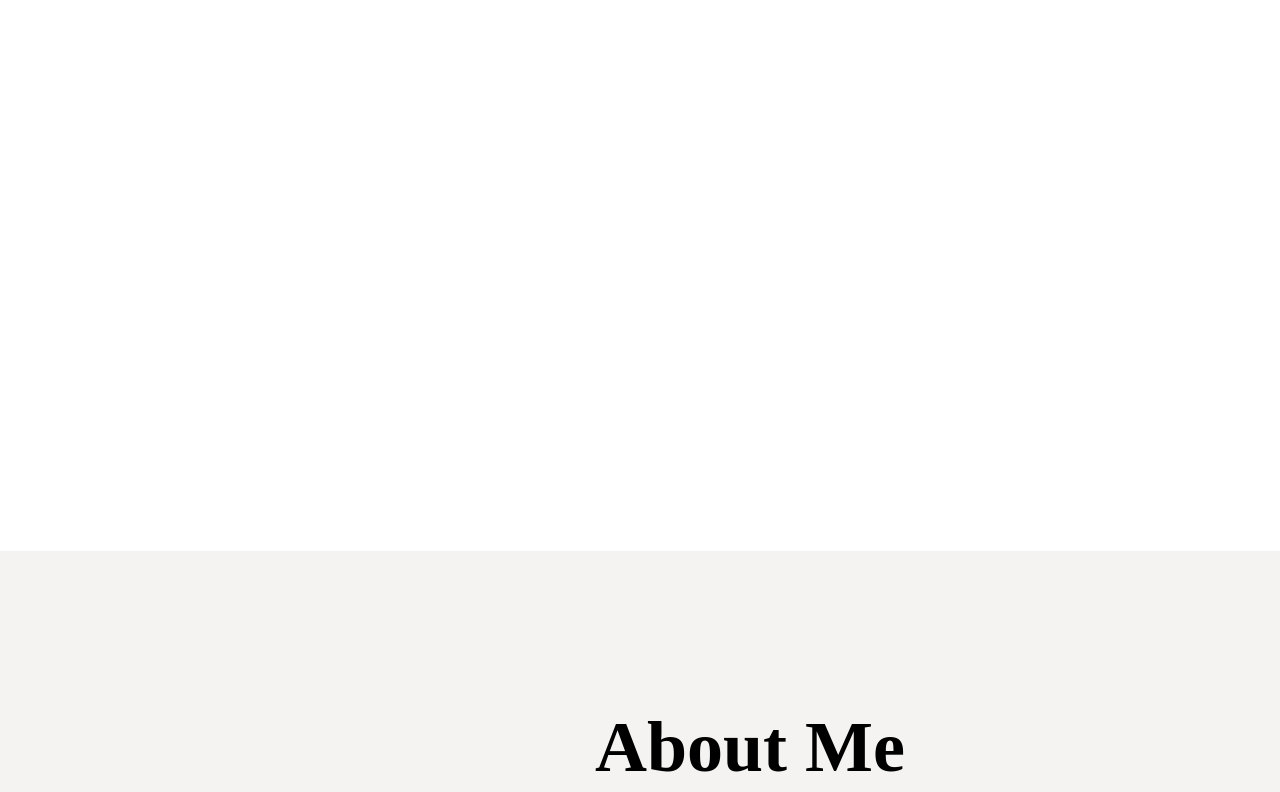
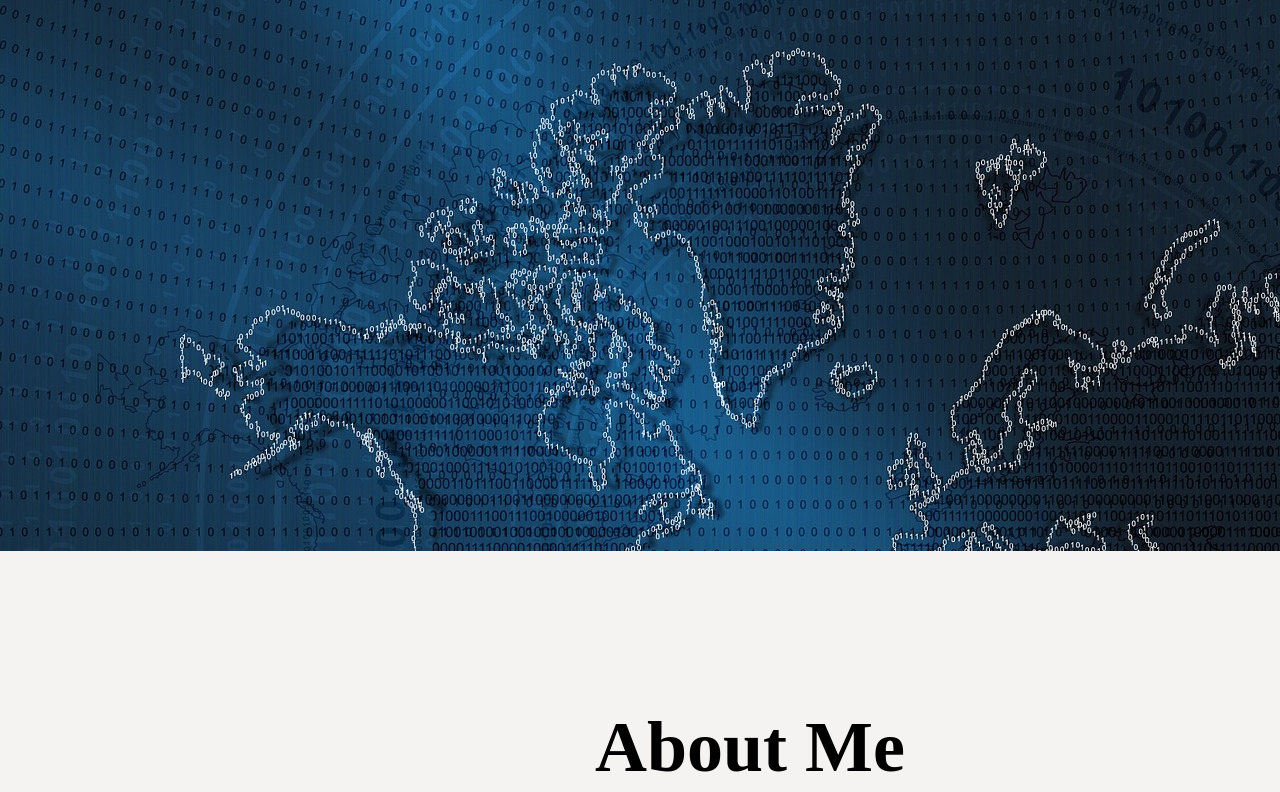
Before and after one commit to kyleMeiners/WebDevProject, a plain HTML site: page index.html in a window 1280 px wide. Shown: the part 249-1041 px from the top of the page. Drawn offline with Linux system fonts and the light colour scheme.

Commit message:
fixed css glitch and final touches

```diff
--- a/style.css
+++ b/style.css
@@ -113,7 +113,7 @@ height: 703px;
 left: 0px;
 top: 97px;
 
-background: url('..\images\code.jpg');
+background: url('code.jpg');
 
 }
 
```
